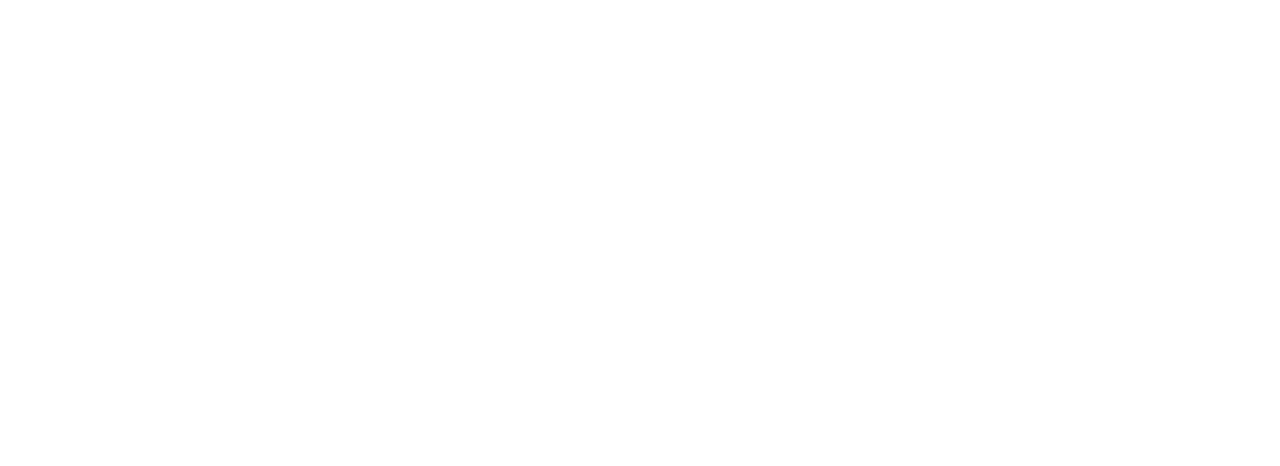
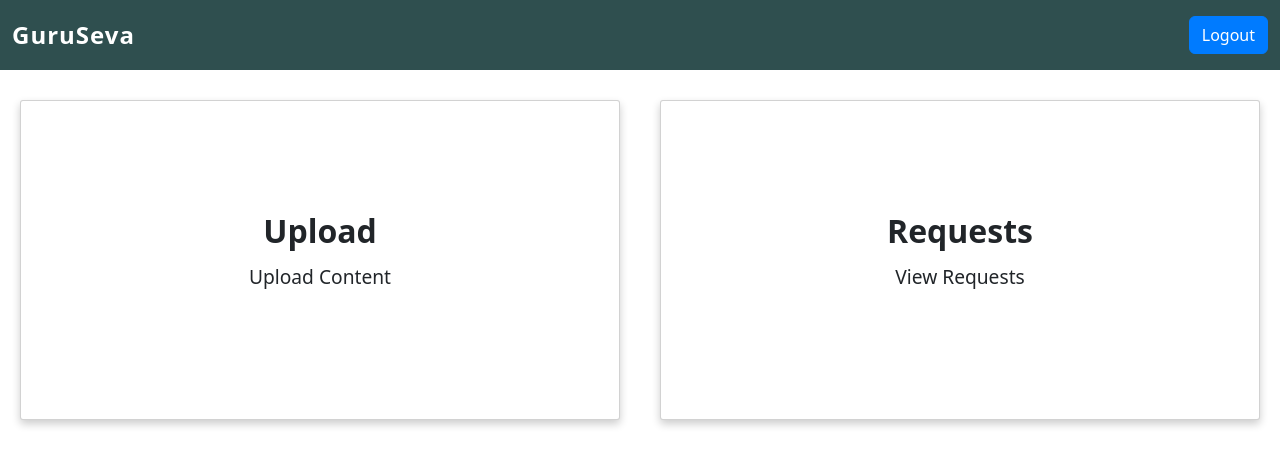
Before and after one commit to SupritVaidya/guruSeva, an Angular app: page /admin in a window 1280 px wide. Before the commit this address led to /. Shown: the top 466 px of the page. Built offline with nearby package versions, Linux system fonts and the light colour scheme.

Commit message:
Addmin panel implemented

```diff
--- /dev/null
+++ b/src/app/admin-panel/admin-panel.html
@@ -0,0 +1,17 @@
+<app-nav-bar></app-nav-bar>
+<div style="margin: 20px;"></div>
+
+<div class="admin-card-row">
+  <div class="card">
+    <div class="container">
+      <h4><b>Upload</b></h4>
+      <p>Upload Content</p>
+    </div>
+  </div>
+  <div class="card">
+    <div class="container">
+      <h4><b>Requests</b></h4>
+      <p>View Requests</p>
+    </div>
+  </div>
+</div>
--- /dev/null
+++ b/src/app/admin-panel/admin-panel.scss
@@ -0,0 +1,48 @@
+.admin-card-row {
+  display: flex;
+  justify-content: center;
+  align-items: flex-start;
+  gap: 40px;
+  margin-top: 30px;
+}
+
+.card {
+  box-shadow: 0 4px 8px 0 rgba(0,0,0,0.2);
+  transition: 0.3s;
+  border-radius: 3px; /* Less rounded corners for a more rectangular look */
+  width: 600px;
+  height: 320px;
+  display: flex;
+  flex-direction: column;
+  justify-content: center;
+  align-items: center;
+  margin: 0;
+}
+
+/* On mouse-over, add a deeper shadow */
+.card:hover {
+  box-shadow: 0 8px 16px 0 rgba(0,0,0,0.2);
+}
+
+/* Add some padding inside the card container */
+.container {
+  padding: 2px 16px;
+  width: 100%;
+  height: 100%;
+  display: flex;
+  flex-direction: column;
+  justify-content: center;
+  align-items: center;
+}
+
+.card h4, .card p {
+  text-align: center;
+}
+
+.card h4 {
+  font-size: 2rem;
+  margin-bottom: 12px;
+}
+.card p {
+  font-size: 1.2rem;
+}
--- a/src/app/app.ts
+++ b/src/app/app.ts
@@ -1,10 +1,11 @@
 import { Component, signal } from '@angular/core';
 import { RouterOutlet } from '@angular/router';
 import { Login } from "./login/login";
+import { AdminPanel } from "./admin-panel/admin-panel";
 
 @Component({
   selector: 'app-root',
-  imports: [RouterOutlet, Login],
+  imports: [RouterOutlet, Login, AdminPanel],
   templateUrl: './app.html',
   styleUrl: './app.scss'
 })
--- a/src/app/login/login.ts
+++ b/src/app/login/login.ts
@@ -25,6 +25,7 @@
     this.loginService.login(this.email, this.password).subscribe({
       next: (user) => {
         if (user && (user.isApproved === true || user.IsApproved === true)) {
+          localStorage.setItem('isAdmin', user.isAdmin ? 'true' : 'false');
           this.router.navigate(['/dashboard']);
         } else if (user && (user.isApproved === false || user.IsApproved === false)) {
           this.loginError = 'Request for approval pending';
--- a/src/app/nav-bar/nav-bar.html
+++ b/src/app/nav-bar/nav-bar.html
@@ -2,6 +2,7 @@
 	<div class="container-fluid">
 		<a class="navbar-brand" href="#">GuruSeva</a>
 		<div class="d-flex ms-auto">
+			<button *ngIf="isAdmin" class="btn btn-warning me-2" routerLink="/admin">Admin Panel</button>
 			<button class="btn btn-outline-dark" (click)="logout()">Logout</button>
 		</div>
 	</div>
--- a/src/app/nav-bar/nav-bar.ts
+++ b/src/app/nav-bar/nav-bar.ts
@@ -1,18 +1,24 @@
 import { Component } from '@angular/core';
+import { CommonModule } from '@angular/common';
+import { RouterModule } from '@angular/router';
 import { Router } from '@angular/router';
 
 @Component({
   selector: 'app-nav-bar',
   standalone: true,
-  imports: [],
+  imports: [CommonModule, RouterModule],
   templateUrl: './nav-bar.html',
   styleUrl: './nav-bar.scss',
 })
 export class NavBar {
-  constructor(private router: Router) {}
+  isAdmin = false;
+
+  constructor(private router: Router) {
+    this.isAdmin = localStorage.getItem('isAdmin') === 'true';
+  }
 
   logout() {
-    // Optionally clear any user state here
+    localStorage.removeItem('isAdmin');
     this.router.navigate(['/']);
   }
 }
```
Also changed, not shown: src/app/admin-panel/admin-panel.ts (added, +13 -0 lines), src/app/app.routes.ts (+6 -5 lines), 1 other file (tests, documents, lock files or other folders).
